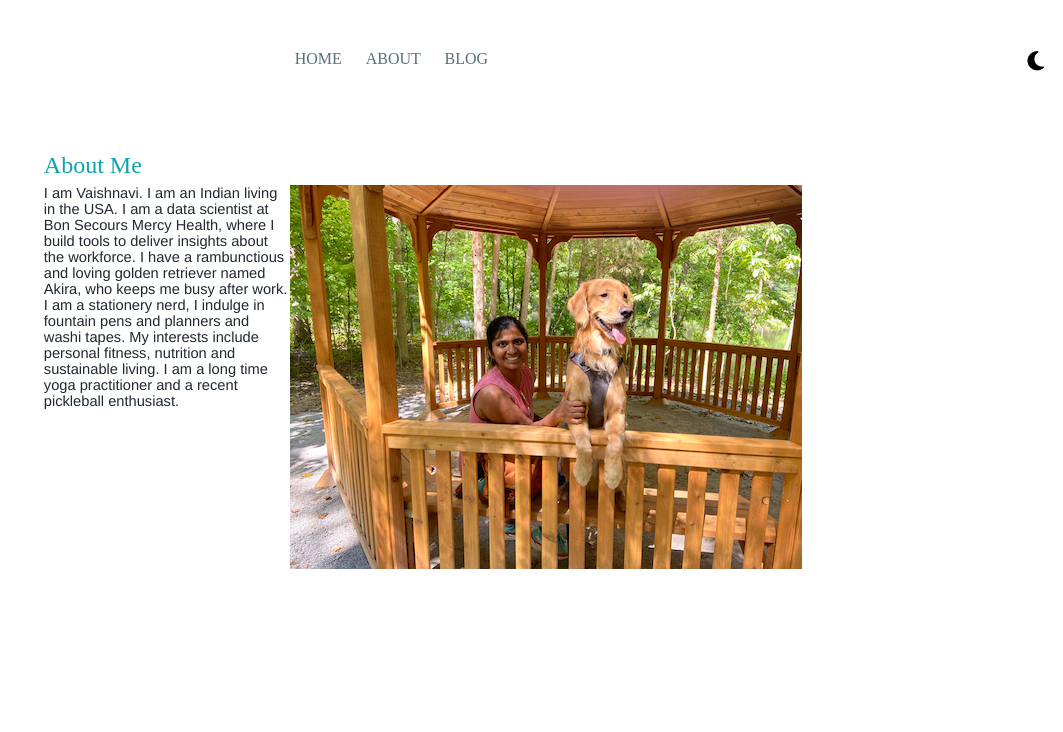
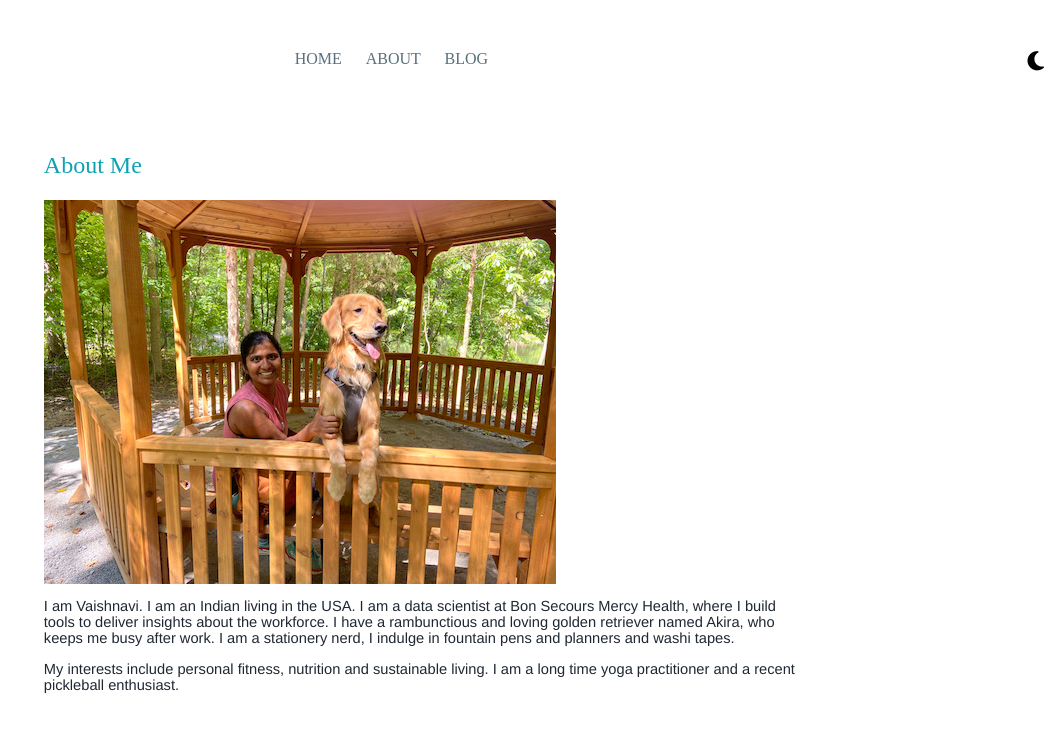
Before and after one commit to vaishnavisen/vaishnavisen.github.io, a Jekyll site: the page built from about.md, in a window 1280 px wide. Shown: the top 732 px of the page, without its empty margins (217-1280 px from the left). Built offline with Jekyll 4.4.1, drawn with Linux system fonts in a browser that asks for light colours; nearby versions of some CDN libraries.

Commit message:
Display image on center

```diff
--- a/about.md
+++ b/about.md
@@ -3,10 +3,8 @@ layout: default
 title: About Me
 ---
 
-<div>
-<img style="float: right;" src="/assets/images/vaish_akira_nature_center.jpeg">
+<img style="float: center;" src="/assets/images/vaish_akira_nature_center.jpeg">
 
 I am Vaishnavi. I am an Indian living in the USA. I am a data scientist at Bon Secours Mercy Health, where I build tools to deliver insights about the workforce. I have a rambunctious and loving golden retriever named Akira, who keeps me busy after work. I am a stationery nerd, I indulge in fountain pens and planners and washi tapes.
 
 My interests include personal fitness, nutrition and sustainable living. I am a long time yoga practitioner and a recent pickleball enthusiast.
-</div>
```
